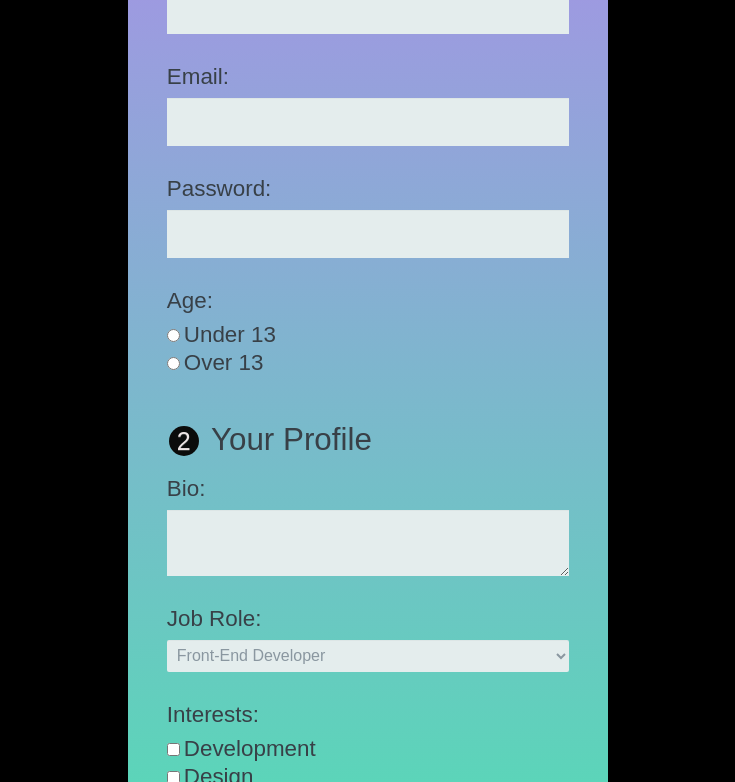
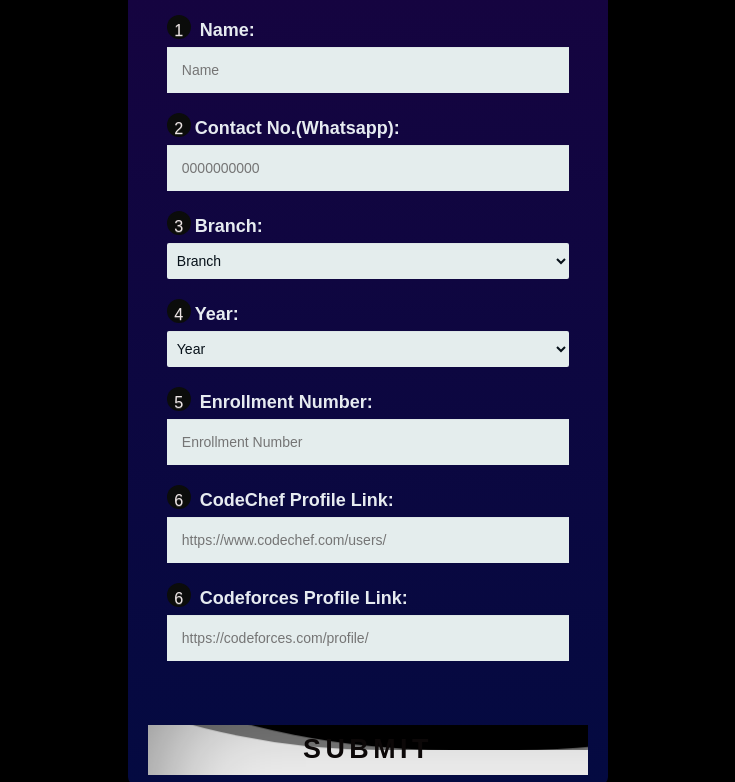
Before and after one commit to yashpal-97/Sign-Up-Page.github.io, a plain HTML site: page index.html in a window 1280 px wide. Shown: the part 203-985 px from the top of the page, without its empty margins (272-1007 px from the left). Drawn offline with Linux system fonts and the light colour scheme.

Commit message:
Update index.html

```diff
--- a/index.html
+++ b/index.html
@@ -1,4 +1,4 @@
-<html>
+     <!-- <html>
     <head>
         <meta charset="utf-8">
         <meta name="viewport" content="width=device-width, initial-scale=1.0">
@@ -218,4 +218,214 @@ $("a.btn").click(function(e) {
 });
 
     </script> -->
+<!--</html>
+ -->
+
+<html>
+    <head>
+        <meta charset="utf-8">
+        <meta name="viewport" content="width=device-width, initial-scale=1.0">
+        <title>Sign Up Form</title>
+        <link href="https://fonts.googleapis.com/css2?family=Righteous&display=swap" rel="stylesheet">
+        <link rel="stylesheet" href="button.css">
+        <style>
+             *, *:before, *:after {
+   -moz-box-sizing: border-box;
+  -webkit-box-sizing: border-box;
+  box-sizing: border-box;
+ }
+
+body {
+  font-family: 'Nunito', sans-serif;
+  color: #e6ebf0;
+}
+
+form {
+  max-width: 300px;
+  margin: 10px auto;
+  padding: 10px 20px;
+  /* background: #b6c6cc; */
+  background: linear-gradient(to bottom,#180340,#040a41);
+  border-radius: 8px;
+}
+
+h1 {
+  margin: 0 0 30px 0;
+  text-align: center;
+}
+
+input[type="text"],
+input[type="password"],
+input[type="date"],
+input[type="datetime"],
+input[type="email"],
+input[type="number"],
+input[type="search"],
+input[type="tel"],
+input[type="time"],
+input[type="url"],
+textarea,
+select {
+  background: rgba(255,255,255,0.1);
+  border: none;
+  font-size: 14px;
+  height: auto;
+  margin: 0;
+  outline: 0;
+  padding: 15px;
+  width: 100%;
+  background-color: #e4eded;
+  color: #071119;
+  box-shadow: 0 1px 0 rgba(0,0,0,0.03) inset;
+  margin-bottom: 20px;
+}
+
+input[type="radio"],
+input[type="checkbox"] {
+  margin: 0 4px 8px 0;
+}
+
+select {
+  padding: 6px;
+  height: 36px;
+  border-radius: 2px;
+}
+
+/* button {
+  padding: 19px 39px 18px 39px;
+  color: #FFF;
+  background-color: #0f1611;
+  font-size: 18px;
+  text-align: center;
+  font-style: normal;
+  border-radius: 5px;
+  width: 100%;
+  border: 1px solid #3ac162;
+  border-width: 1px 1px 3px;
+  box-shadow: 0 -1px 0 rgba(255,255,255,0.1) inset;
+  margin-bottom: 10px;
+} */
+
+fieldset {
+  margin-bottom: 30px;
+  border: none;
+}
+
+legend {
+  font-size: 1.6em;
+  margin-bottom: 10px;
+}
+
+label {
+  display: block;
+  font-size: large;
+  font-weight: 100;
+  margin-bottom: 6px;
+}
+
+label.light {
+  font-weight: 300;
+  display: inline;
+}
+
+.number {
+  background-color: #0b0c0b;
+  color: rgb(237, 229, 229);
+  height:24px;
+  width: 24px;
+  display: inline-block;
+  font-size: 0.9em;
+  margin-right: 4px;
+  line-height: 30px;
+  text-align: center;
+  text-shadow: 0 1px 0 rgba(255,255,255,0.2);
+  border-radius: 100%;
+}
+
+@media screen and (min-width: 480px) {
+
+  form {
+    max-width: 480px;
+  }
+
+}
+
+        </style>
+    </head>
+    <body>
+      <div class="row">
+    <div class="col-md-12">
+      <form action="index.html" method="post">
+        <h1> Hackathon Registration Form </h1>
+
+        <fieldset>
+
+          <!-- <legend><span class="number">1</span> Your Basic Info</legend> -->
+
+          <label for="name" placeholder="Name"><span class="number">1</span><b> Name:</b></label>
+          <input type="text" id="name" name="user_name" placeholder="Name">
+
+          <label for="tel"><span class="number">2</span><b>Contact No.(Whatsapp):</b></label>
+          <input type="tel" id="tel" name="Whatsapp" placeholder="0000000000">
+
+          <label for="job" ><span class="number">3</span><b>Branch:</b></label>
+          <select id="job" name="user_job" >
+
+            <option value="" ><b>Branch</b></option>
+              <option value="Computer Science Engineering" >Computer Science and Engineering</option>
+              <option value="Electronics and Communication Engineering">Electronics and Communication Engineering</option>
+              <option value="Electrical Engineering">Electrical Engineering</option>
+              <option value="Electronics and Instrumention Engineering">Electronics and Instrumention Engineering</option>
+              <option value="Mechanical Engineering">Mechanical Engineering</option>
+              <option value="Civil Engineering">Civil Engineering</option>
+              <option value="Production Engineering">Production Engineering</option>
+              <option value="Bio-Engineering">Bio-Engineering</option>
+
+          </select>
+
+          <label for="job"><span class="number">4</span><b>Year:</b></label>
+          <select id="job" name="user_job">
+            <option value="" >Year</option>
+              <option value="1st Year">1st Year</option>
+              <option value="2nd Year">2nd Year</option>
+              <option value="3rd Year">3rd Year</option>
+              <option value="4th Year">4th Year</option>
+
+          </select>
+          <label for="name" placeholder="Enrollment Number"><span class="number">5</span><b> Enrollment Number:</b></label>
+          <input type="text" id="name" name="user_name" placeholder="Enrollment Number">
+
+          <label for="name"><span class="number">6</span> <b>CodeChef Profile Link:</b></label>
+          <input type="text" id="name" name="user_name" placeholder="https://www.codechef.com/users/">
+
+          <label for="name"><span class="number">6</span> <b>Codeforces Profile Link:</b></label>
+          <input type="text" id="name" name="user_name" placeholder="https://codeforces.com/profile/">
+
+
+         </fieldset>
+
+        <div class="wrapper">
+          <button class="wave-btn">
+            <span class="wave-btn__text"><strong>Submit</strong></span>
+            <span class="wave-btn__waves"></span>
+            </a>
+        </div>
+       </form>
+        </div>
+      </div>
+
+    </body>
+    <!-- <script>
+function alert() {
+	$(".alert").addClass("show");
+	setTimeout("$('.alert').removeClass('show');", 1000);
+}
+$("a.btn").click(function(e) {
+	e.preventDefault();
+	var btn = $(this);
+	btn.addClass("rumble");
+	setTimeout("$('a.btn').removeClass('rumble');", 300);
+	alert();
+});
+    </script> -->
 </html>
```
